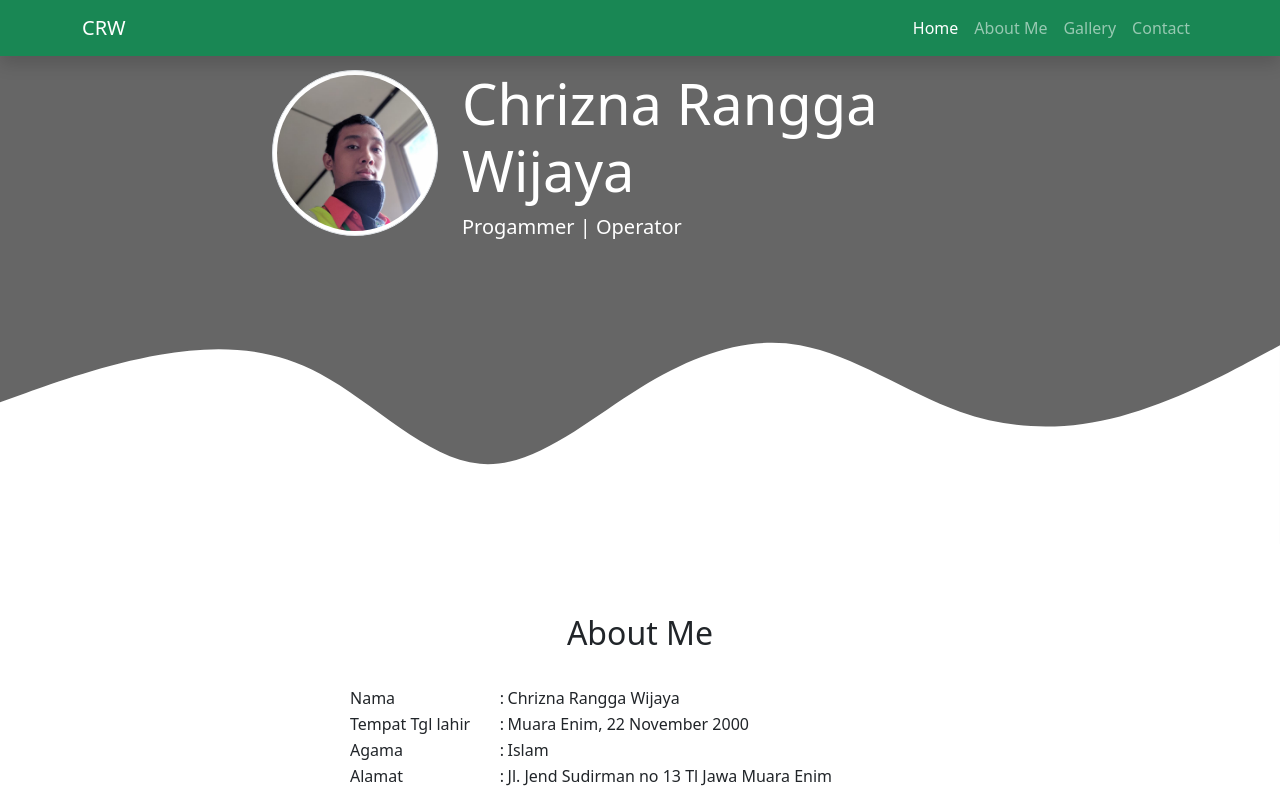
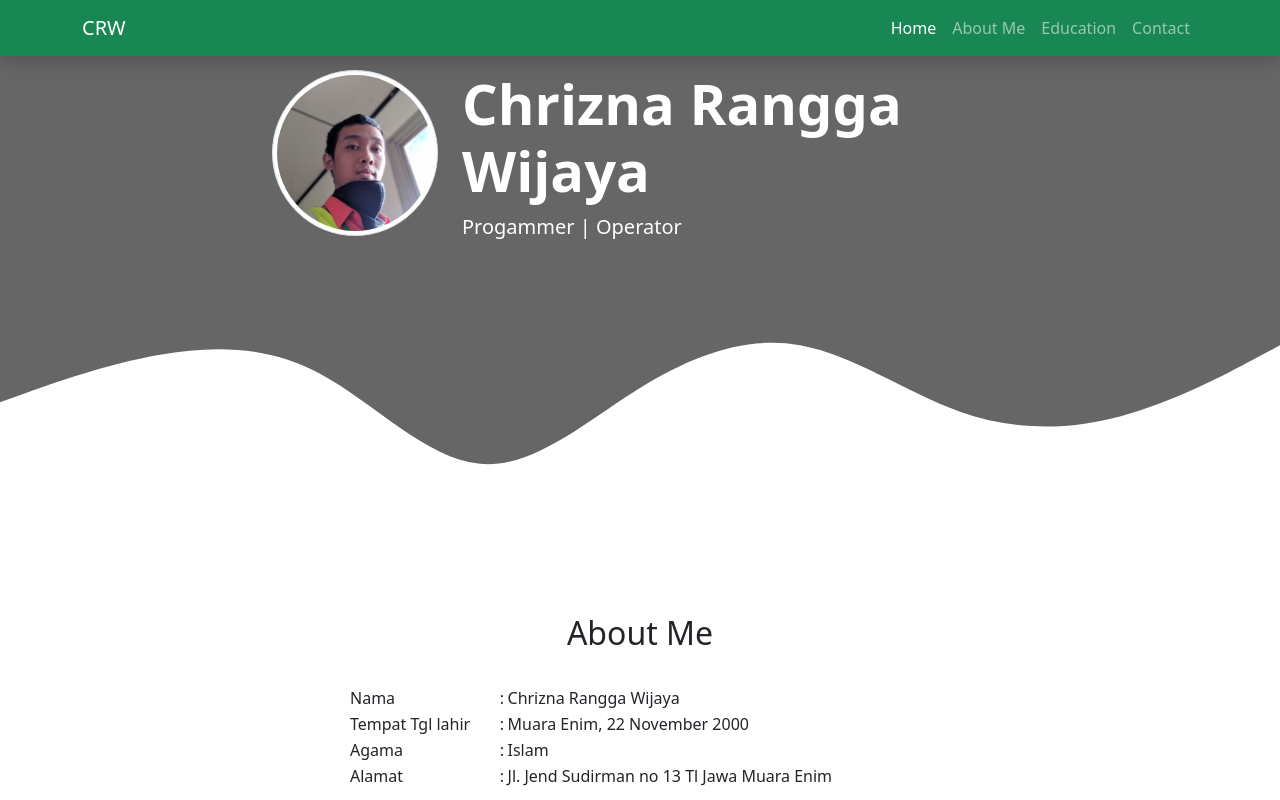
Before and after one commit to TesWeb/tesweb.github.io, a plain HTML site: page index.html in a window 1280 px wide. Shown: the top 800 px of the page. Drawn offline with nearby package versions, Linux system fonts and the light colour scheme.

Commit message:
ganti favicon dan font

```diff
--- a/index.html
+++ b/index.html
@@ -7,6 +7,7 @@
 
     <!-- my css -->
     <link rel="stylesheet" type="text/css" href="style.css">
+    <title>MY WEBSITE | CRW</title>
 
     <!-- icon bootstrap -->
     <link rel="stylesheet" href="https://cdn.jsdelivr.net/npm/bootstrap-icons@1.7.1/font/bootstrap-icons.css">
@@ -14,7 +15,14 @@
     <!-- Bootstrap CSS -->
     <link href="https://cdn.jsdelivr.net/npm/bootstrap@5.1.3/dist/css/bootstrap.min.css" rel="stylesheet" integrity="sha384-1BmE4kWBq78iYhFldvKuhfTAU6auU8tT94WrHftjDbrCEXSU1oBoqyl2QvZ6jIW3" crossorigin="anonymous">
 
-    <title>MY WEBSITE | CRW</title>
+    <!-- Favicon -->
+    <link rel="shortcut icon" href="a.jpg">
+
+    <!-- google font -->
+    <link rel="preconnect" href="https://fonts.googleapis.com">
+    <link rel="preconnect" href="https://fonts.gstatic.com" crossorigin>
+    <link href="https://fonts.googleapis.com/css2?family=Poppins:ital,wght@0,200;0,400;1,200&display=swap" rel="stylesheet">
+
   </head>
   <body id="home">
     <!-- ini navbar -->
@@ -33,7 +41,7 @@
               <a class="nav-link" href="#about">About Me</a>
             </li>
             <li class="nav-item">
-              <a class="nav-link" href="#gallery">Gallery</a>
+              <a class="nav-link" href="#gallery">Education</a>
             </li>
              <li class="nav-item">
               <a class="nav-link" href="#contact">Contact</a>
--- a/style.css
+++ b/style.css
@@ -23,3 +23,11 @@ section{
 table{
 	margin: 30px;
 }
+
+body{
+	font-family: 'Poppins', sans-serif;
+}
+
+.jumbotron h1{
+	font-weight: bold;
+}
```
